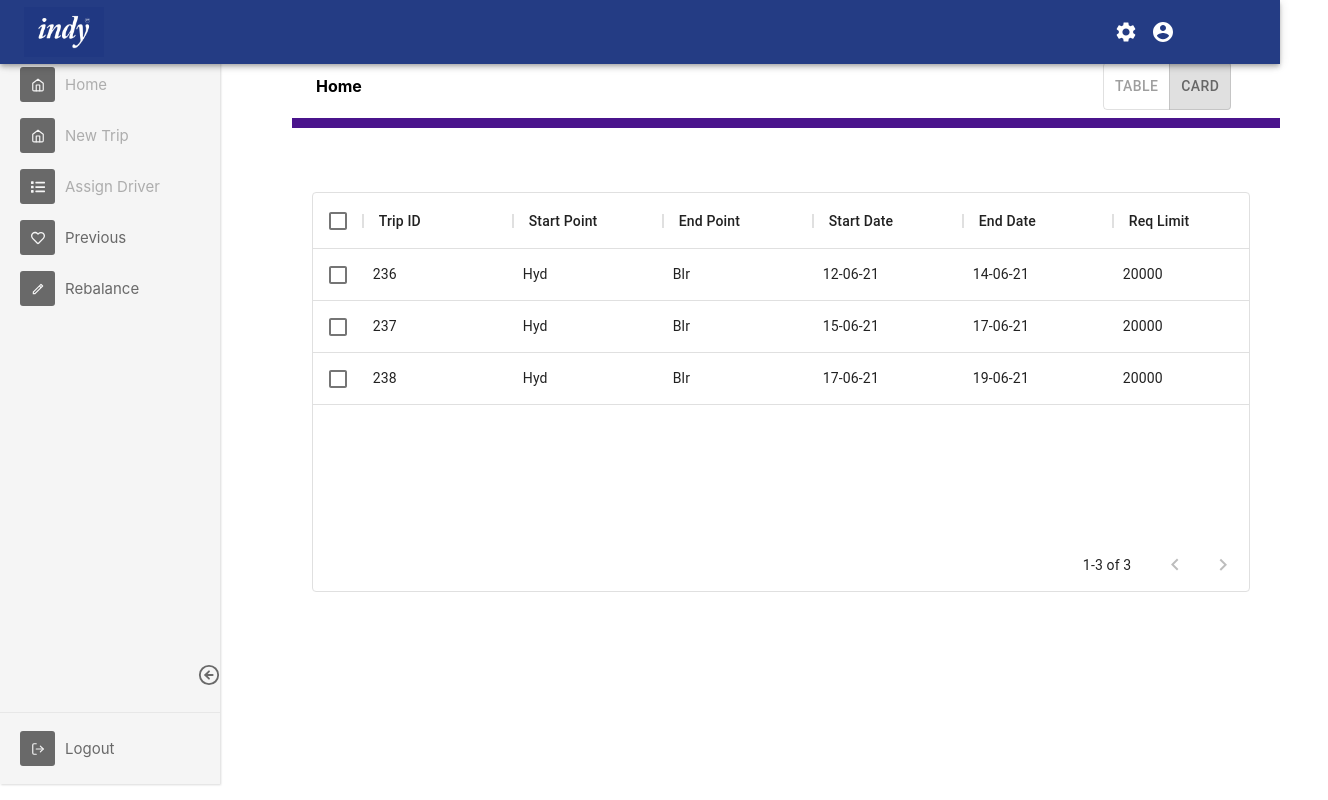
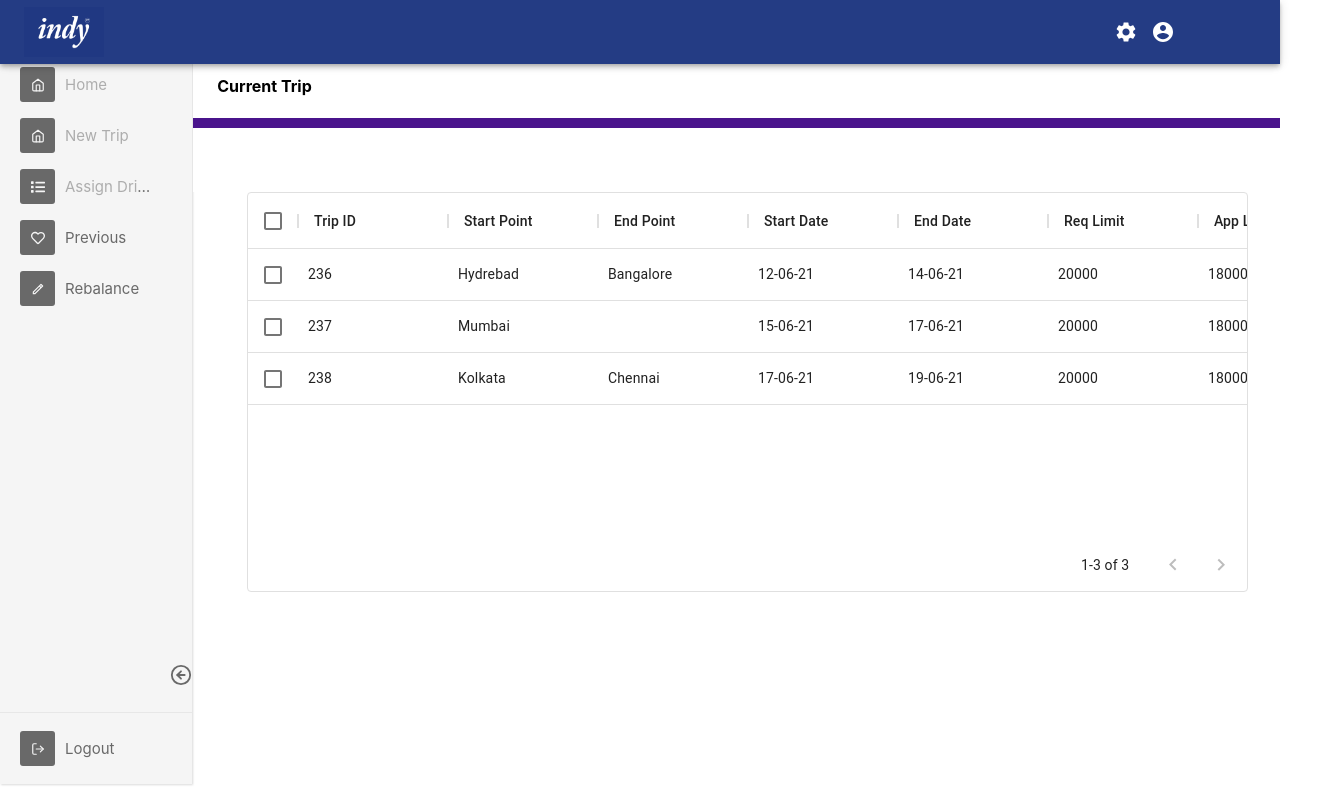
Before and after one commit to yashkumar0707/Obopay_Web_Portal, a React (Create React App) app: page /dashboard in a window 1280 px wide. Shown: the whole page, 1328 px wide, since content can reach past the window. Built offline with nearby package versions, Linux system fonts and the light colour scheme.

Commit message:
fixed second header width

```diff
--- a/src/components/Dashboard/Dashboard.css
+++ b/src/components/Dashboard/Dashboard.css
@@ -1,8 +1,11 @@
 .card{
-    margin-left: 36.5vh;
+
     margin-top:5%;
+    margin-left:15.1%;
 }
-
+.width-card{
+    margin-left: 3%;
+}
 .root{
     max-width: 250px;
     margin-left: 15%;
@@ -18,7 +21,7 @@
     /* height:0.5vh; */
     /* background-color: #E3E7E5; */
     background-color: white;
-    width:100%;
+    /* width:100%; */
 }
 .cards{
     /* margin-top: 10%; */
@@ -49,3 +52,10 @@
 .table.head{
     background-color: black;
 }
+
+@media only screen and (min-width: 1400px) {
+    .card {
+        margin-left:12.1%;
+        color:'red';
+    }
+}
--- a/src/components/Dashboard/Dashboard.js
+++ b/src/components/Dashboard/Dashboard.js
@@ -101,9 +101,9 @@ class Dashboard extends React.Component {
     //     this.setState({ data: json.data, rows: json.data })
     //     console.log(this.state.data[0])
     //   })
-    var data1 = [{ 'id': 5, 'trip_id': 236, 'start_point': 'Hyd', 'end_point': 'Blr', 'start_date': '12-06-21', 'end_date': '14-06-21', 'req_limit': 20000, 'app_limit': 18000, 'driver_id': 100, 'fuel_limit': 8000, 'toll_limit': 7000, 'driver_limit': 5000 },
-    { 'id': 6, 'trip_id': 237, 'start_point': 'Hyd', 'end_point': 'Blr', 'start_date': '15-06-21', 'end_date': '17-06-21', 'req_limit': 20000, 'app_limit': 18000, 'driver_id': 100, 'fuel_limit': 8000, 'toll_limit': 7000, 'driver_limit': 5000 },
-    { 'id': 7, 'trip_id': 238, 'start_point': 'Hyd', 'end_point': 'Blr', 'start_date': '17-06-21', 'end_date': '19-06-21', 'req_limit': 20000, 'app_limit': 18000, 'driver_id': 100, 'fuel_limit': 8000, 'toll_limit': 7000, 'driver_limit': 5000 }]
+    var data1 = [{ 'id': 5, 'trip_id': 236, 'start_point': 'Hydrebad', 'end_point': 'Bangalore', 'start_date': '12-06-21', 'end_date': '14-06-21', 'req_limit': 20000, 'app_limit': 18000, 'driver_id': 100, 'fuel_limit': 8000, 'toll_limit': 7000, 'driver_limit': 5000 },
+    { 'id': 6, 'trip_id': 237, 'start_point': 'Mumbai', 'Delhi': 'Blr', 'start_date': '15-06-21', 'end_date': '17-06-21', 'req_limit': 20000, 'app_limit': 18000, 'driver_id': 100, 'fuel_limit': 8000, 'toll_limit': 7000, 'driver_limit': 5000 },
+    { 'id': 7, 'trip_id': 238, 'start_point': 'Kolkata', 'end_point': 'Chennai', 'start_date': '17-06-21', 'end_date': '19-06-21', 'req_limit': 20000, 'app_limit': 18000, 'driver_id': 100, 'fuel_limit': 8000, 'toll_limit': 7000, 'driver_limit': 5000 }]
     this.setState({ data: data1 })
   }
   render() {
@@ -211,22 +211,7 @@ class Dashboard extends React.Component {
           </div>
           <div className="second_header">
             <Toolbar className="second_header">
-              <b>Home</b>
-
-              <ToggleButtonGroup
-                value={this.state.alignment}
-                exclusive
-                onChange={handleAlignment}
-                aria-label="text alignment"
-                className="toggle_button"
-              >
-                <ToggleButton value="table" aria-label="left aligned">
-                  Table
-                </ToggleButton>
-                <ToggleButton value="card" aria-label="centered">
-                  Card
-                </ToggleButton>
-              </ToggleButtonGroup>
+              <b>Current Trip</b>
             </Toolbar>
             <div style={{ height: 10 }}>
               <Toolbar className="inbetween_header"></Toolbar>
@@ -234,13 +219,13 @@ class Dashboard extends React.Component {
             <Toolbar className="second_header">
               {this.state.selectedItems == 1 &&
                 <div className="icons_header">
-                  <Tooltip title="Edit">
-                    <EditIcon style={{ paddingRight: 10 }} onClick={handleClickOpen}></EditIcon>
+                  {/* <Tooltip title="Edit">
+                    <EditIcon style={{ paddingRight: 10 }} ></EditIcon>
                   </Tooltip>
                   <Tooltip title="Delete">
                     <DeleteIcon onClick={deleteElement} style={{ paddingRight: 10 }}></DeleteIcon>
-                  </Tooltip>
-                  <Tooltip title="View">
+                  </Tooltip> */}
+                  <Tooltip title="View" onClick={handleClickOpen}>
                     <VisibilityIcon></VisibilityIcon>
                   </Tooltip>
                 </div>
@@ -296,7 +281,7 @@ class Dashboard extends React.Component {
               </Grid>
             </div>} */}
           {/* {this.state.alignment == 'table' && */}
-          <div>
+          <div className="width-card">
             <div style={{ height: 400, width: '95%', paddingLeft: '2%' }}>
               <DataGrid rows={this.state.data} id={Math.random()} columns={this.state.columns} pageSize={5} checkboxSelection onSelectionModelChange={handleClick} className={classes.colCell} />
               <Dialog open={this.state.openDialog} onClose={handleClose} aria-labelledby="form-dialog-title">
--- a/src/components/sidebar/Side.css
+++ b/src/components/sidebar/Side.css
@@ -1,6 +1,6 @@
 #sidebar {
     position: fixed;
-    width: 220px;
+    width: 12%;
     margin-top:0vh;
     height:100%;
   }
@@ -76,3 +76,16 @@
       overflow: hidden;
     }
   }
+
+  @media only screen and (max-width: 1300px) {
+    #sidebar {
+      width: 15%;
+
+    }
+  }
+  /* @media only screen and (min-width: 1000px) {
+    #sidebar {
+      width: 15%;
+
+    }
+  } */
```
